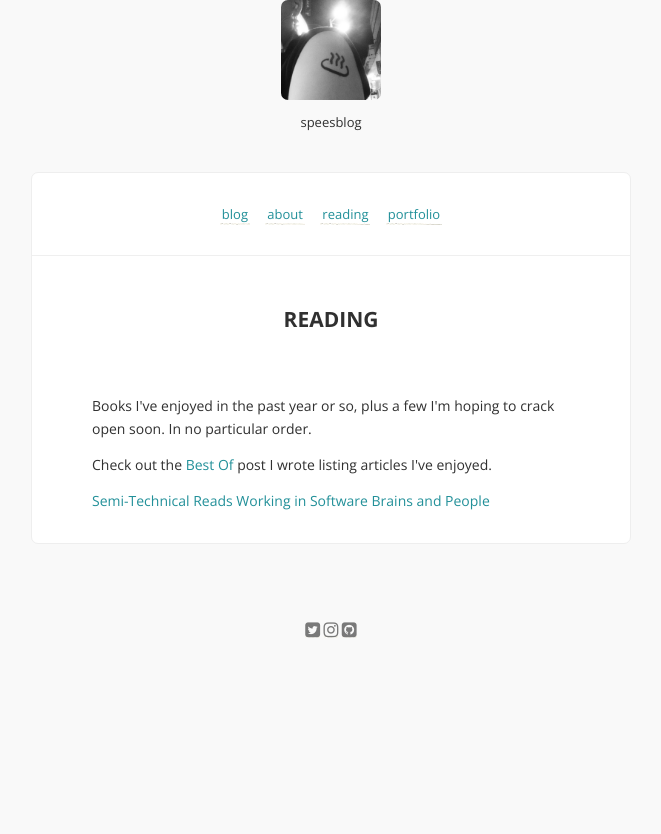
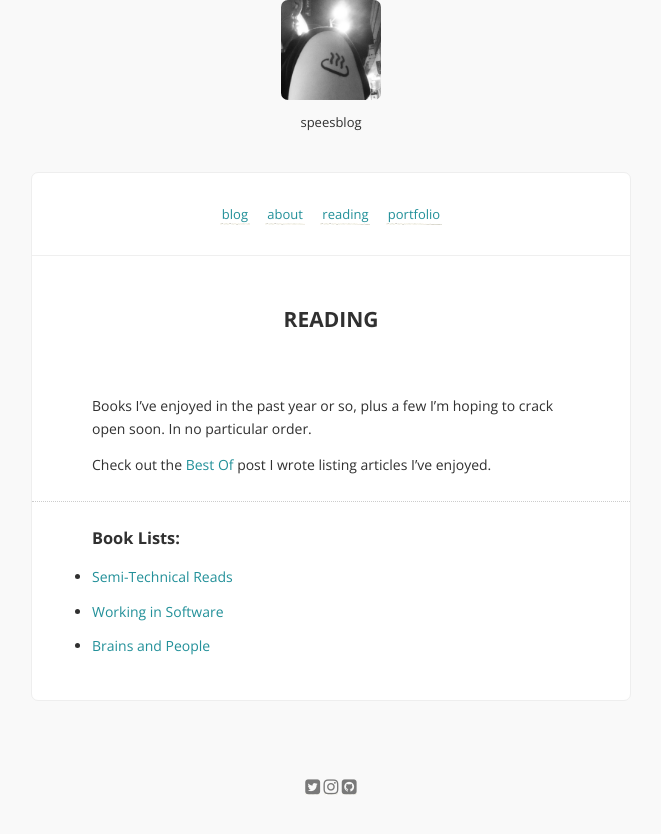
Before and after one commit to shelbyspees/speesblog, a Jekyll site: the page built from reading.md, in a window 1280 px wide. Shown: the top 834 px of the page, without its empty margins (309-970 px from the left). Built offline with Jekyll 4.4.1, drawn with Linux system fonts in a browser that asks for light colours; nearby versions of some CDN libraries; comment, search, counter and statistics services are not loaded.

Commit message:
Update reading and goals pages

```diff
--- a/reading.md
+++ b/reading.md
@@ -4,10 +4,16 @@ title: reading
 permalink: /reading/
 ---
 
-<aside><p>Books I've enjoyed in the past year or so, plus a few I'm hoping to crack open soon. In no particular order.</p><p>Check out the <a href="{{ site.url }}/best_practices/2015/04/10/best-of.html">Best Of</a> post I wrote listing articles I've enjoyed.</p>
+Books I've enjoyed in the past year or so, plus a few I'm hoping to crack open soon. In no particular order.
 
-<a href="{{ site.baseurl }}/reading/tech">Semi-Technical Reads</a>
+Check out the <a href="{{ site.url }}best_practices/2015/04/10/best-of/">Best Of</a> post I wrote listing articles I've enjoyed.
 
-<a href="{{ site.baseurl }}/reading/software">Working in Software</a>
+---
 
-<a href="{{ site.baseurl }}/reading/psych">Brains and People</a>
+###Book Lists:
+
+- <a href="{{ site.baseurl }}/reading/tech">Semi-Technical Reads</a>
+
+- <a href="{{ site.baseurl }}/reading/software">Working in Software</a>
+
+- <a href="{{ site.baseurl }}/reading/psych">Brains and People</a>
```
Also changed, not shown: about.md (+1 -1 lines).
